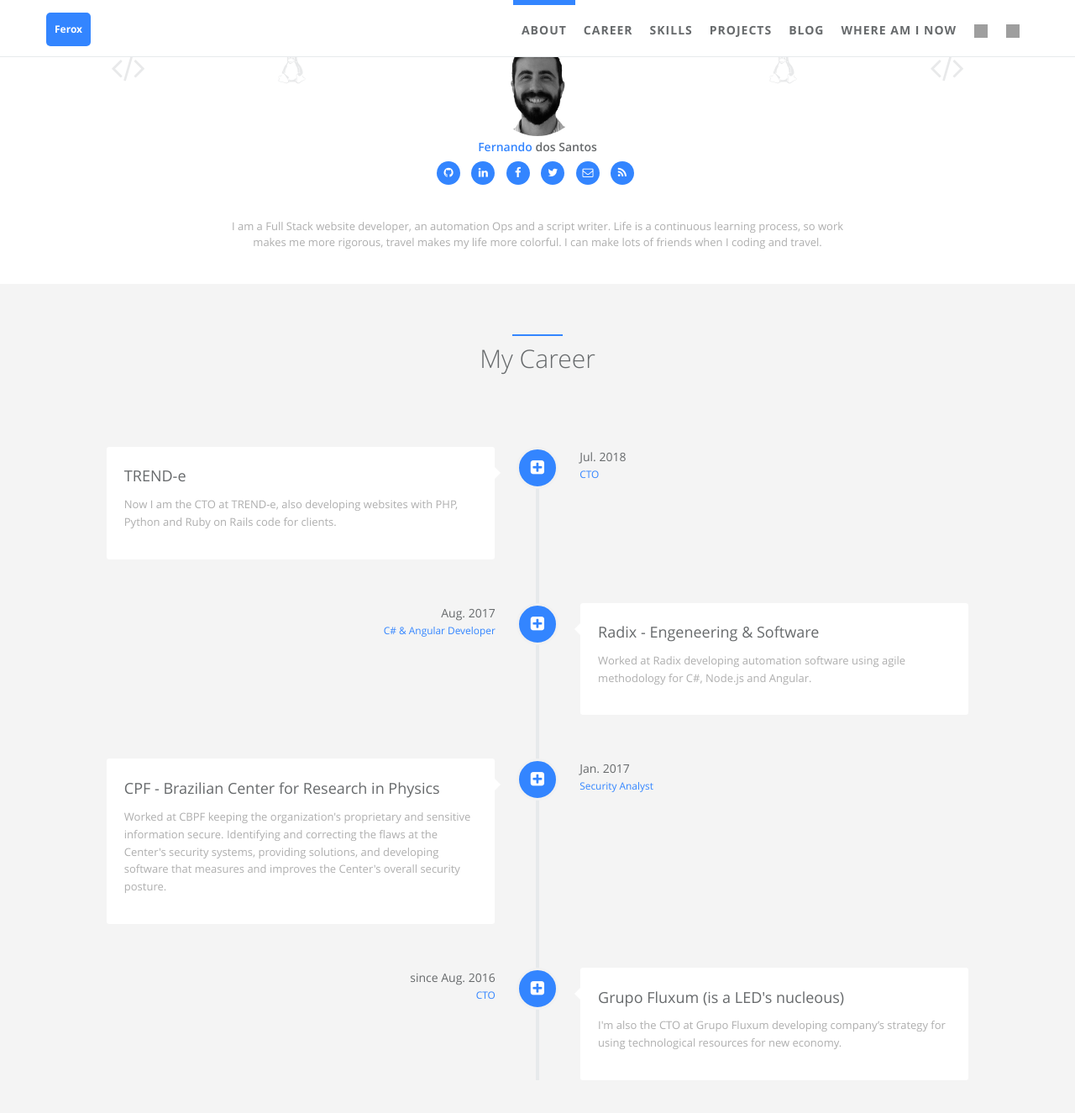
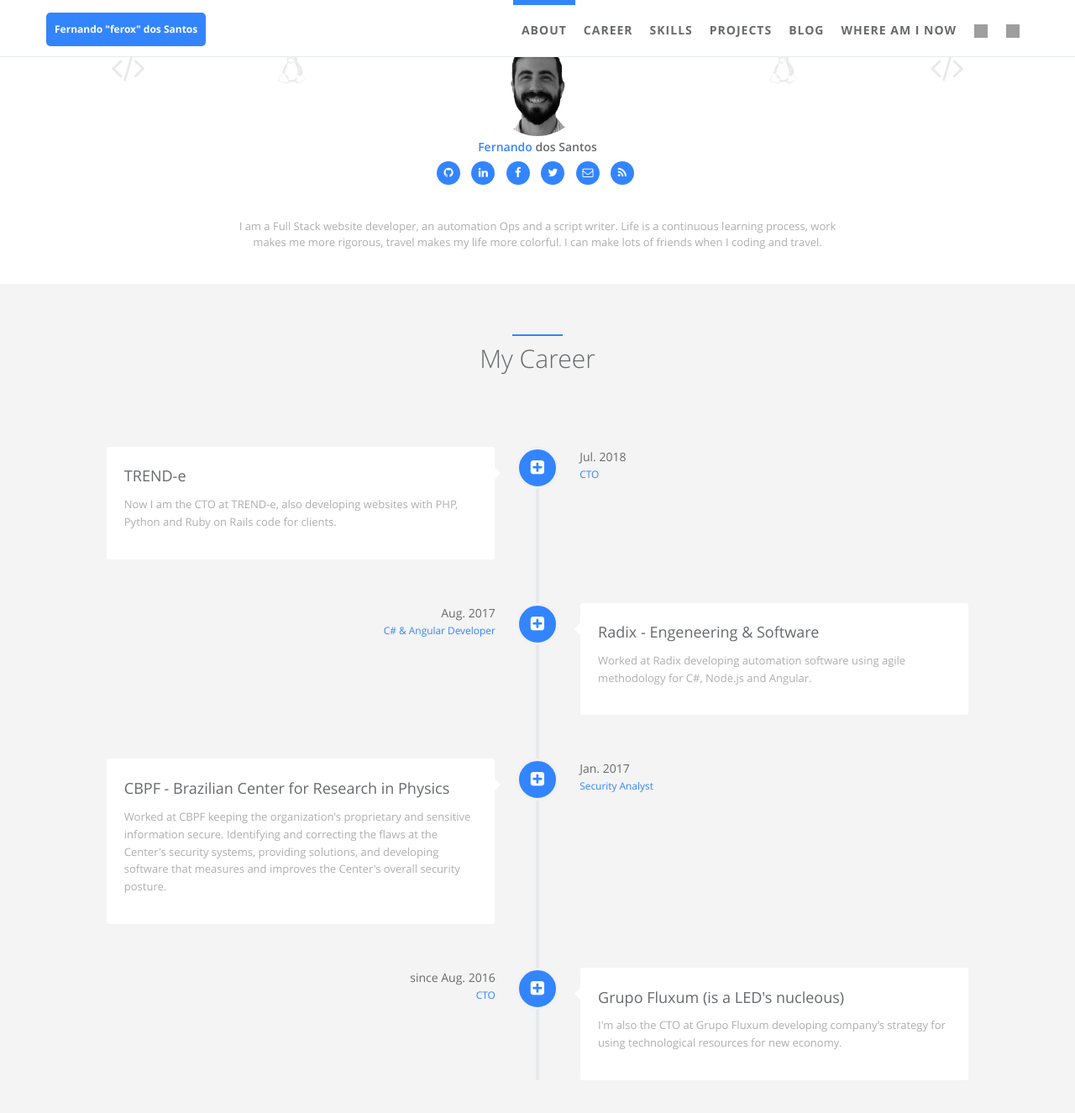
Before and after one commit to ferox/ferox.github.io, a Jekyll site: the page built from index.html, in a window 1280 px wide and 1400 px high, scrolled down 563 px. Shown: the top 1325 px of the window at 84% size. Built offline with Jekyll 4.4.1, drawn with Linux system fonts in a browser that asks for light colours; some of the changed text lies outside the part shown; grey boxes are pictures that could not be loaded.

Commit message:
Ajustando o banner do site e algumas palaras e frases.

```diff
--- a/_config.yml
+++ b/_config.yml
@@ -1,8 +1,8 @@
 # Welcome to Jekyll!
 
 # Website settings
-title: Ferox
-description: Fernando "ferox" dos Santos.
+title: Fernando "ferox" dos Santos
+description: Hacker, Developer, Open Source specialist, a Fedora Ambassador.
 keywords: Fernando,ferox,blog,linux,kde,dev
 baseurl:   # if you have suburl as homepage like '/homepage', please change it to '/homepage' and your repo's name should be 'homepage'
 url:   # url should be 'http://<github_username>.github.io/homepage' as before
--- a/_includes/sections/about.html
+++ b/_includes/sections/about.html
@@ -60,7 +60,7 @@
         <div class="col-lg-8 col-lg-offset-2 text-center m-t-lg m-b-lg wow zoomIn">
             <p><span data-i18n="about_me.des1">{{ site.author.desc }}</span></p>
             <p><span data-i18n="about_me.des2">{{ site.author.desc }}</span></p>
-            <p><span data-i18n="about_me.des2">{{ site.author.desc }}</span></p>
+            <p><span data-i18n="about_me.des3">{{ site.author.desc }}</span></p>
             <p><span data-i18n="about_me.des4">{{ site.author.desc }}</span></p>
             <p><span data-i18n="about_me.des5">{{ site.author.desc }}</span></p>
             <p><span data-i18n="about_me.des6">{{ site.author.desc }}</span></p>
--- a/static/locales/en.json
+++ b/static/locales/en.json
@@ -13,7 +13,7 @@
   },
   "about_me":{
     "about_me": "About Me",
-    "des1": "I am a Full Stack website developer, an automation Ops and a script writer. Life is a continuous learning process, so work makes me more rigorous, travel makes my life more colorful. I can make lots of friends when I coding and travel.",
+    "des1": "I am a Full Stack website developer, an automation Ops and a script writer. Life is a continuous learning process, work makes me more rigorous, travel makes my life more colorful. I can make lots of friends when I coding and travel.",
     "des2": "",
     "des3": "",
     "des4": "",
@@ -39,7 +39,7 @@
     "company_b_desc": "Worked at Radix developing automation software using agile methodology for C#, Node.js and Angular.",
     "company_b_date": "Aug. 2017",
     "company_b_job": "C# & Angular Developer",
-    "company_c": "CPF - Brazilian Center for Research in Physics",
+    "company_c": "CBPF - Brazilian Center for Research in Physics",
     "company_c_desc": "Worked at CBPF keeping the organization's proprietary and sensitive information secure. Identifying and correcting the flaws at the Center's security systems, providing solutions, and developing software that measures and improves the Center's overall security posture.",
     "company_c_date": "Jan. 2017",
     "company_c_job": "Security Analyst",
--- a/static/locales/pt.json
+++ b/static/locales/pt.json
@@ -13,7 +13,7 @@
   },
   "about_me":{
     "about_me": "Eu",
-    "des1": "Olá! Sou o Fernando, conhecido na interwebz como ferox e tenho 34 anos. Nasci em Floripa, ilha de bruxas, piratas e hackers cibernéticos.",
+    "des1": "Olá! Sou o Fernando, conhecido na interwebz como ferox e tenho 35 anos. Nasci em Floripa, ilha de bruxas, piratas e hackers cibernéticos.",
     "des2": "Sou aficionado por tecnologia e principalmente pelos computadores. A bandeira que defendo na Internet é a da liberdade e da cooperação. Sou Embaixador do Projeto Fedora, uma comunidade de desenvolvedores e usuários de software livre espalhados pelo mundo. Minha Geração é a Millennial. Adoro praticar esportes e o tênis é o meu preferido. Por ser pisciano, a praia é o local onde mais gosto de passar o meu tempo - 'Meu escritório é na praia e estou sempre na área'. Sou um cara de muita sorte por ter vivido numa ilha fantástica que é Florianópolis.",
     "des3": "Formação: Em 2007 alcancei meu becharelado em Sistemas de Informação pela UNISUL - Universidade do Sul de Santa Catarina. Sou especialista em Software Livre - Implatação e Gestão de Projetos também pela UNISUL. Tenho formação em desenvolvimento de software com tecnologia Java através da V.Office/Globalcode.",
     "des4": "Empreendedorismo: Em 2010 abri uma empresa de consultoria focada em soluções livres e abertas. A freehammer - consulting & associates tinha como missão oferecer serviços de qualidade em Tecnologia da Informação em todo o território nacional, promovendo o ecossistema do modelo de desenvolvimento do software livre, além de fortalecer parceria com empresas desenvolvedoras com o objetivo de trazer segurança aos clientes e a satisfação aos parceiros. Em 2016 e 2018 fundei outras duas organizações (Grupo Fluxum (empresa livre) e a Lituus Sec+ (focada em Segurança da Informação)).",
```
Also changed, not shown: static/assets/img/landing/header_one.jpg, static/assets/img/landing/header_two.jpg, 2 other files.
